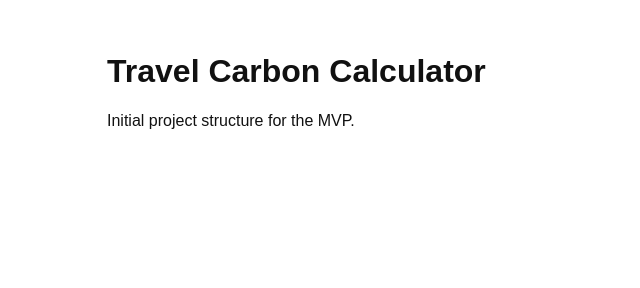
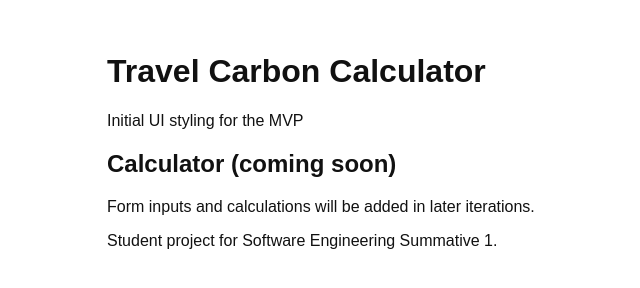
Before and after one commit to dhi-verma/travel-carbon-app, a plain HTML site: page index.html in a window 1280 px wide. Shown: the whole page, without its empty margins (133-773 px from the left). Drawn offline with Linux system fonts and the light colour scheme.

Commit message:
Update index.html

```diff
--- a/index.html
+++ b/index.html
@@ -1,21 +1,29 @@
-<!DOCTYPE html>
+<!doctype html>
 <html lang="en">
 <head>
-  <meta charset="UTF-8" />
-  <meta name="viewport" content="width=device-width, initial-scale=1.0" />
+  <meta charset="utf-8" />
+  <meta name="viewport" content="width=device-width,initial-scale=1" />
   <title>DfT Travel Carbon Calculator</title>
   <link rel="stylesheet" href="styles.css" />
 </head>
+
 <body>
+  <header class="page-header">
+    <div class="container">
+      <h1>Travel Carbon Calculator</h1>
+      <p class="subtitle">Initial UI styling for the MVP</p>
+    </div>
+  </header>
 
   <main class="container">
-    <h1>Travel Carbon Calculator</h1>
+    <section class="card">
+      <h2>Calculator (coming soon)</h2>
+      <p class="muted">Form inputs and calculations will be added in later iterations.</p>
+    </section>
 
-    <p class="subtitle">
-      Initial project structure for the MVP.
-    </p>
-
-    <!-- UI elements will be added in later iterations -->
+    <footer class="footer">
+      <p class="muted">Student project for Software Engineering Summative 1.</p>
+    </footer>
   </main>
 
   <script src="script.js"></script>
```
